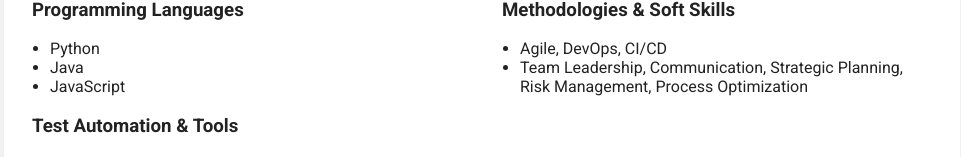
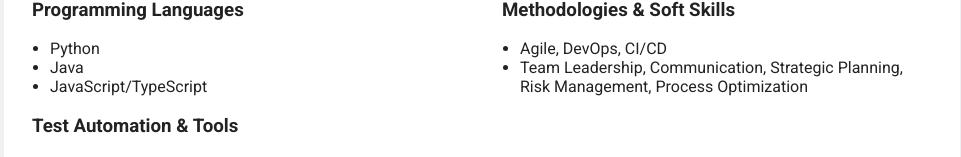
Before and after one commit to dimit999/CV_DZMITRY_ANANYEU, a plain HTML site: page index.html in a window 1280 px wide. Shown: the part 567-724 px from the top of the page, without its empty margins (158-1119 px from the left). Drawn offline with Linux system fonts and the light colour scheme.

Commit message:
Update index.html

```diff
--- a/index.html
+++ b/index.html
@@ -41,7 +41,7 @@
           <ul>
             <li>Python</li>
             <li>Java</li>
-            <li>JavaScript</li>
+            <li>JavaScript/TypeScript</li>
           </ul>
           <h3>Test Automation & Tools</h3>
           <ul>
```
